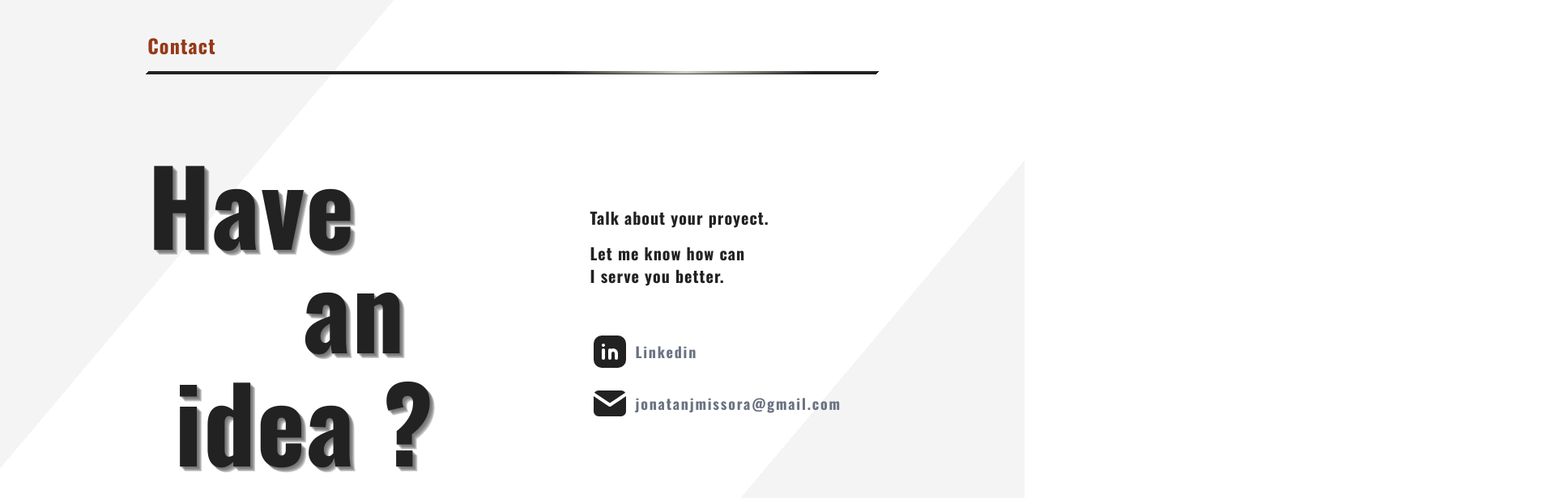
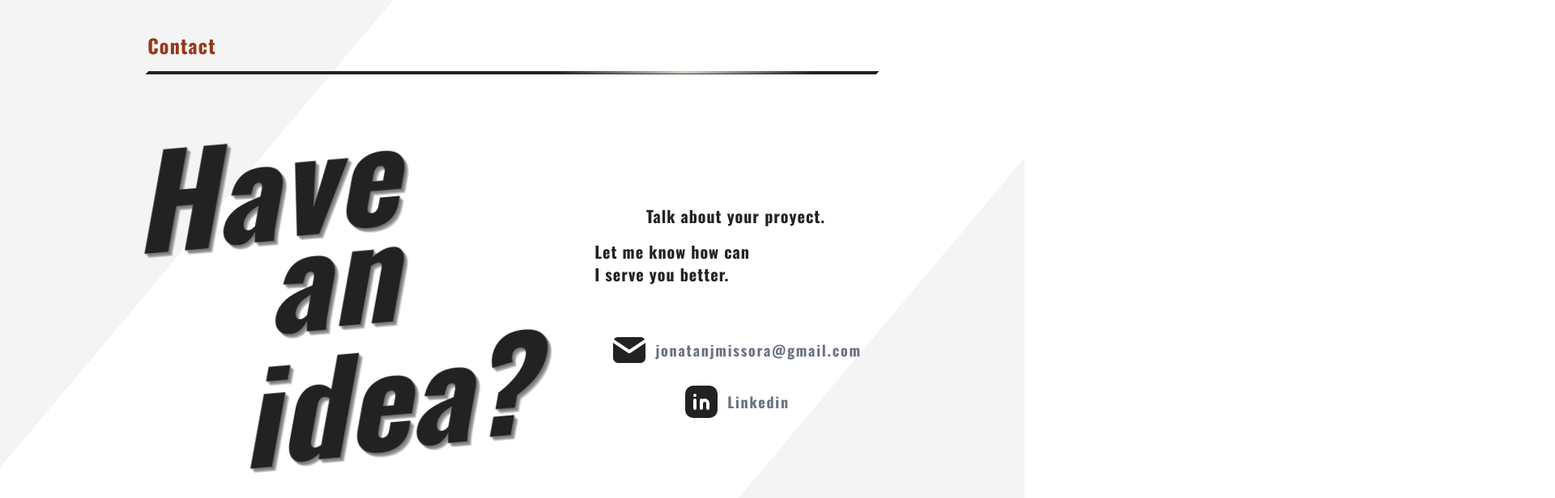
Before and after one commit to jonatanjmissora/portfolio, a Next.js app: page / in a window 1280 px wide. Shown: the part 4820-5436 px from the top of the page at 81% size, 1920 px wide, since content can reach past the window. Built offline with nearby package versions, Linux system fonts and the light colour scheme.

Commit message:
terminado el contact banner, falta hacer custom hooks del intersection observer. empezar con las letras hackers para mail y linkedin

```diff
--- a/app/_layouts/04_experience/Experience.tsx
+++ b/app/_layouts/04_experience/Experience.tsx
@@ -32,6 +32,9 @@ export default function Experience() {
     )
 }
 
+const ExperticeCards = () => {
+
+    useEffect(() => {
         const observer = new IntersectionObserver((entries) => {
             const timeline = document.querySelector(".timeline")
             entries.forEach((entry) => {
@@ -41,10 +44,6 @@ const observer = new IntersectionObserver((entries) => {
                 }
             })
         }, { rootMargin: "-50%" })
-
-const ExperticeCards = () => {
-
-    useEffect(() => {
 
         const cards = document.querySelectorAll(".xp-card-container")
         cards.forEach((card) => {
--- a/app/_layouts/07_contact/Contact.tsx
+++ b/app/_layouts/07_contact/Contact.tsx
@@ -1,24 +1,57 @@
+"use client"
+
 import LinkedinSVG from "@/app/_assets/LinkedinSVG"
 import MailSVG from "@/app/_assets/MailSVG"
 import "./styles.css"
 import ArticleTitle from "@/app/_components/ArticleTitle"
+import { useEffect } from "react"
 
 export default function Contact() {
+
+    useEffect(() => {
+        const observer3 = new IntersectionObserver((entries) => {
+            const entry = entries[0]
+            if(entry.isIntersecting) contactBanner?.classList.add("visible")
+            }, { rootMargin: "-40%" })
+            const contactBanner = document.querySelector(".contact-banner")
+        if (contactBanner) {
+            observer3.observe(contactBanner)
+        }
+
+        // return () => observer3.disconnect()
+    }, [])
+
     return (
         <div className="w-full gradient">
             <article id="contact" className="layout px-[var(--layout-padding-y)]">
                 <ArticleTitle text="Contact" className="mb-12" />
-                <div className="flex w-full gap-48 py-12">
+                <div className="flex w-full gap-16">
 
-                    <div className="contact-banner w-5/12 flex flex-col title-1 text-9xl font-bold">
+                    <div className="contact-banner w-7/12 flex flex-col title-1 text-[10rem] font-bold">
 
-                        <p className="w-full text-left vertical">Have</p>
-                        <p className="w-full pl-48 pb-3">an</p>
-                        <p className="w-full text-right"> idea ?</p>
+                        <div className="contact-text w-full text-left">
+                            <span style={{ "--i": `0` } as React.CSSProperties}>H</span>
+                            <span style={{ "--i": `1` } as React.CSSProperties}>a</span>
+                            <span style={{ "--i": `2` } as React.CSSProperties}>v</span>
+                            <span style={{ "--i": `3` } as React.CSSProperties}>e</span>
+                        </div>
+
+                        <div className="contact-text w-full text-center p-0">
+                            <span style={{ "--i": `0` } as React.CSSProperties}>a</span>
+                            <span style={{ "--i": `1` } as React.CSSProperties}>n</span>
+                        </div>
+
+                        <div className="contact-text w-full text-right">
+                            <span style={{ "--i": `0` } as React.CSSProperties}>i</span>
+                            <span style={{ "--i": `1` } as React.CSSProperties}>d</span>
+                            <span style={{ "--i": `2` } as React.CSSProperties}>e</span>
+                            <span style={{ "--i": `3` } as React.CSSProperties}>a</span>
+                            <span style={{ "--i": `4` } as React.CSSProperties}>?</span>
+                        </div>
 
                     </div>
 
-                    <div className="w-5/12 flex flex-col justify-center">
+                    <div className="w-5/12 flex flex-col justify-center items-center">
                         <p className="title2">Talk about your proyect.</p>
                         <p className="title2">Let me know how can I serve you better.</p>
                         <Socials />
@@ -31,15 +64,15 @@ export default function Contact() {
 
 const Socials = () => {
     return (
-        <div className="pt-12 flex flex-col gap-4">
+        <div className="pt-12 flex flex-col items-center gap-4">
+            <div className="flex gap-2 items-center group">
+                <MailSVG className="size-12 group-hover:text-[var(--color-primary-hover)]" />
+                <span className="font-bold tracking-widest text-lg text-gray-500 group-hover:text-[var(--color-primary-hover)]">jonatanjmissora@gmail.com</span>
+            </div>
             <div className="flex gap-2 items-center group">
                 <LinkedinSVG className="size-12 group-hover:text-[var(--color-primary-hover)]" />
                 <span className="font-bold tracking-widest text-lg text-gray-500 group-hover:text-[var(--color-primary-hover)]">Linkedin</span>
             </div>
-            <div className="flex gap-2 items-center group">
-                <MailSVG className="size-12 group-hover:text-[var(--color-primary-hover)]" />
-                <span className="font-bold tracking-widest text-lg text-gray-500 group-hover:text-[var(--color-primary-hover)]">jonatanjmissora@gmail.com</span>
-            </div>
         </div>
     )
 }
--- a/app/_layouts/07_contact/styles.css
+++ b/app/_layouts/07_contact/styles.css
@@ -2,3 +2,68 @@
   --shadow: #66666650;
   text-shadow: var(--shadow) 1px 1px, var(--shadow) 2px 2px, var(--shadow) 3px 3px, var(--shadow) 4px 4px, var(--shadow) 5px 5px, var(--shadow) 6px 6px;
 }
+
+/* .contact-text {
+  position: relative;
+  border: 1px solid blue;
+  width: 100%;
+}
+
+.contact-text span {
+  border: 1px solid red;
+  animation: contact-text-reveal 0.45s ease-in-out forwards;
+  animation-delay: calc(0.2s * var(--i));
+  position: absolute;
+  left: calc(60px * var(--i));
+  opacity: 0;
+}
+
+@keyframes contact-text-reveal {
+  from {
+    transform: translateY(25%);
+  }
+  to {
+    transform: translateY(0%);
+    opacity: 1;
+  }
+} */
+
+.contact-banner.visible span {
+  animation: contact-text-animation 2s ease-in-out forwards;
+}
+.contact-text:nth-last-of-type(3) {
+  line-height: 1.25;
+}
+.contact-text:nth-last-of-type(1) {
+  line-height: 1.5;
+}
+.contact-text:nth-last-of-type(2) {
+  padding-bottom: 3rem;
+  line-height: 0;
+}
+.contact-text span {
+  display: inline-block;
+  animation-delay: calc(0.1s * var(--i));
+  opacity: 0;
+}
+
+.contact-text:nth-of-type(2) span {
+  animation-delay: calc(0.1s * var(--i) + 0.4s);
+}
+.contact-text:nth-of-type(3) span {
+  animation-delay: calc(0.1s * var(--i) + 0.6s);
+}
+
+@keyframes contact-text-animation {
+  0% {
+    transform: skew(-15deg) rotate(-5deg) translateY(calc(20px + (10px * var(--i))));
+  }
+  20% {
+    transform: skew(-15deg) rotate(-5deg) translateY(calc(-20px - (10px * var(--i))));
+    opacity: 0.5;
+  }
+  40%,100% {
+    transform: skew(-15deg) rotate(-5deg) translateY(calc(-10px * var(--i)));
+    opacity: 1;
+  }
+}
```
Lines whose indentation alone changed are shown as unchanged.
